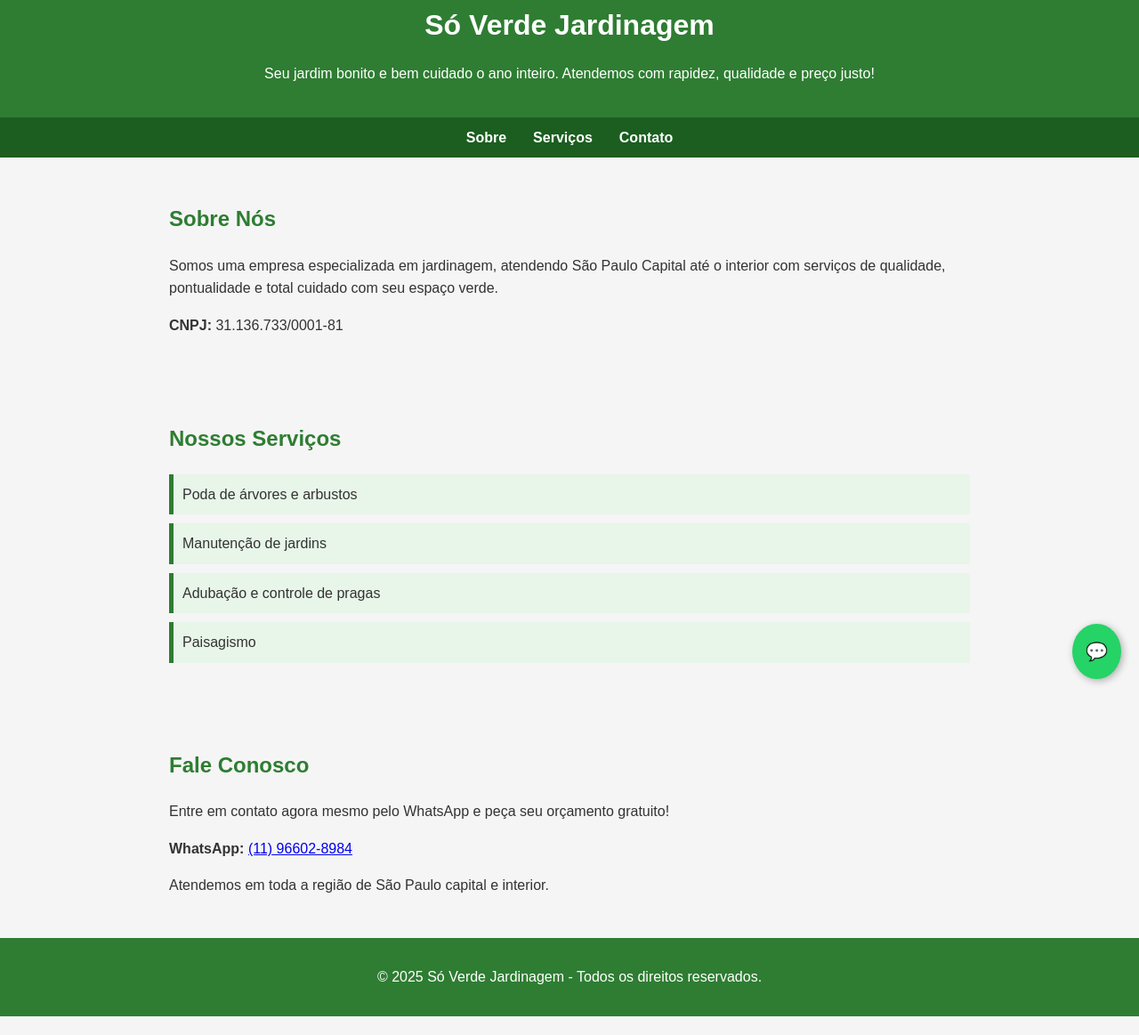
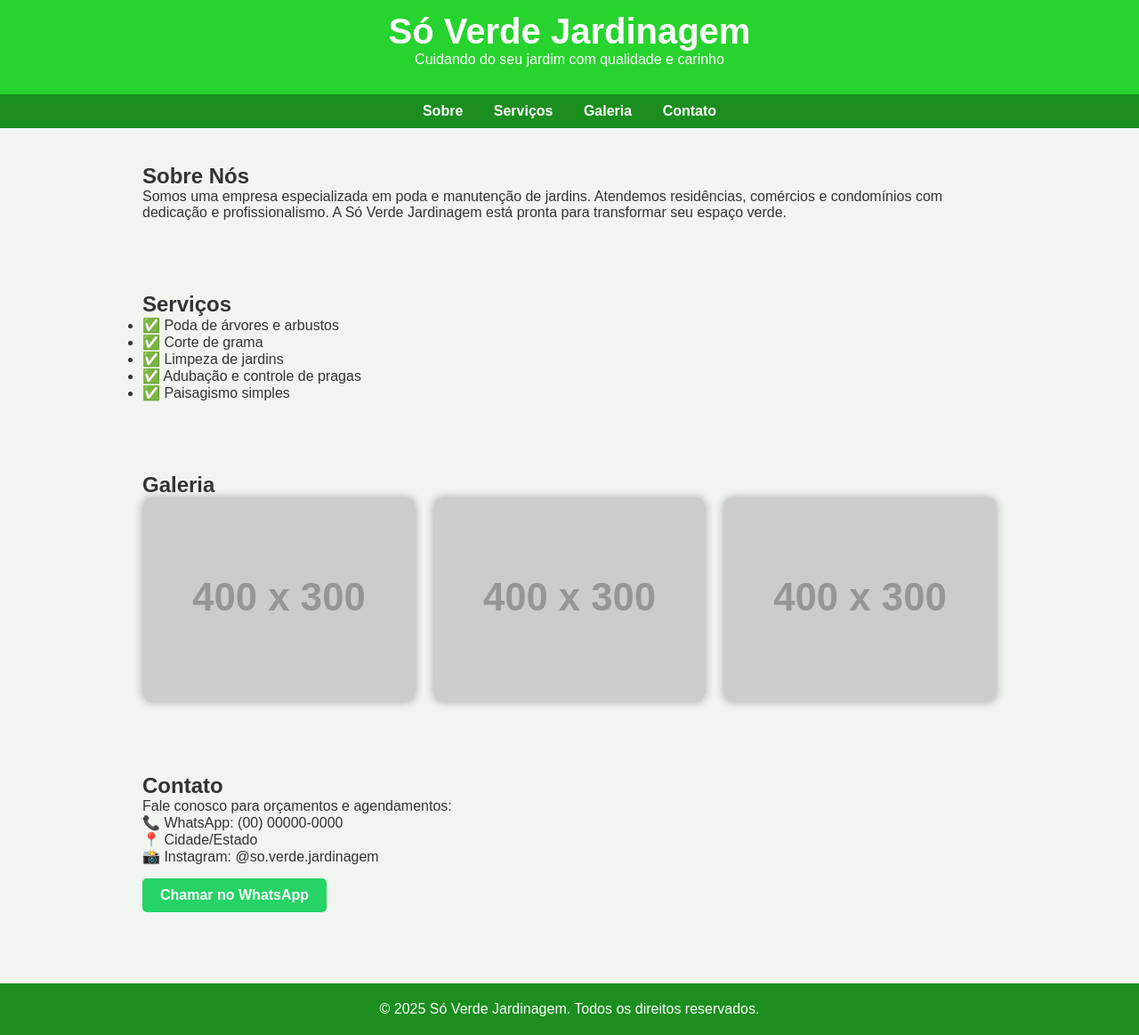
Before and after one commit to Soverde2126/so-verde-site, a plain HTML site: page index.html in a window 1280 px wide. Shown: the part 17-1180 px from the top of the page at 89% size. Before the commit the page ends 1159 px from the top, so only its background shows below. Drawn offline with Linux system fonts and the light colour scheme; placeholder pictures from the web are drawn by us.

Commit message:
Update index.html

```diff
--- a/index.html
+++ b/index.html
@@ -5,127 +5,129 @@
   <meta name="viewport" content="width=device-width, initial-scale=1.0"/>
   <title>Só Verde Jardinagem</title>
   <style>
+    * {
+      margin: 0;
+      padding: 0;
+      box-sizing: border-box;
+    }
+
     body {
       font-family: Arial, sans-serif;
-      margin: 0;
-      padding: 0;
-      line-height: 1.6;
-      background-color: #f5f5f5;
+      background-color: #f0f5f0;
       color: #333;
     }
+
     header {
-      background-color: #2e7d32;
+      background-color: #27d32e;
       color: white;
-      padding: 20px;
+      padding: 30px 20px;
       text-align: center;
     }
+
     header h1 {
-      margin: 0;
-      font-size: 2em;
+      font-size: 2.5em;
     }
+
     nav {
-      background-color: #1b5e20;
-      display: flex;
-      justify-content: center;
+      background-color: #1b8e1f;
+      text-align: center;
       padding: 10px 0;
     }
+
     nav a {
       color: white;
+      text-decoration: none;
       margin: 0 15px;
-      text-decoration: none;
       font-weight: bold;
     }
-    nav a:hover {
-      text-decoration: underline;
-    }
+
     section {
-      padding: 30px 20px;
-      max-width: 900px;
+      padding: 40px 20px;
+      max-width: 1000px;
       margin: auto;
     }
-    h2 {
-      color: #2e7d32;
+
+    .galeria {
+      display: grid;
+      grid-template-columns: repeat(auto-fit, minmax(250px, 1fr));
+      gap: 20px;
     }
-    .servicos ul {
-      list-style: none;
-      padding: 0;
+
+    .galeria img {
+      width: 100%;
+      border-radius: 10px;
+      box-shadow: 0 0 10px #aaa;
     }
-    .servicos li {
-      background: #e8f5e9;
-      margin-bottom: 10px;
-      padding: 10px;
-      border-left: 5px solid #2e7d32;
-    }
+
     footer {
-      background-color: #2e7d32;
+      background-color: #1b8e1f;
       color: white;
       text-align: center;
-      padding: 15px 10px;
+      padding: 20px;
+      margin-top: 40px;
     }
-    .whatsapp {
-      position: fixed;
-      bottom: 20px;
-      right: 20px;
+
+    a.botao-whatsapp {
       background-color: #25d366;
+      padding: 10px 20px;
       color: white;
-      padding: 15px;
-      border-radius: 50%;
-      font-size: 20px;
-      text-align: center;
       text-decoration: none;
-      box-shadow: 2px 2px 8px rgba(0,0,0,0.3);
-    }
-    @media (max-width: 600px) {
-      nav {
-        flex-direction: column;
-      }
-      nav a {
-        margin: 10px 0;
-      }
+      border-radius: 5px;
+      font-weight: bold;
+      display: inline-block;
+      margin-top: 15px;
     }
   </style>
 </head>
 <body>
-
   <header>
     <h1>Só Verde Jardinagem</h1>
-    <p>Seu jardim bonito e bem cuidado o ano inteiro. Atendemos com rapidez, qualidade e preço justo!</p>
+    <p>Cuidando do seu jardim com qualidade e carinho</p>
   </header>
 
   <nav>
     <a href="#sobre">Sobre</a>
     <a href="#servicos">Serviços</a>
+    <a href="#galeria">Galeria</a>
     <a href="#contato">Contato</a>
   </nav>
 
   <section id="sobre">
     <h2>Sobre Nós</h2>
-    <p>Somos uma empresa especializada em jardinagem, atendendo São Paulo Capital até o interior com serviços de qualidade, pontualidade e total cuidado com seu espaço verde.</p>
-    <p><strong>CNPJ:</strong> 31.136.733/0001-81</p>
+    <p>Somos uma empresa especializada em poda e manutenção de jardins. Atendemos residências, comércios e condomínios com dedicação e profissionalismo. A Só Verde Jardinagem está pronta para transformar seu espaço verde.</p>
   </section>
 
-  <section id="servicos" class="servicos">
-    <h2>Nossos Serviços</h2>
+  <section id="servicos">
+    <h2>Serviços</h2>
     <ul>
-      <li>Poda de árvores e arbustos</li>
-      <li>Manutenção de jardins</li>
-      <li>Adubação e controle de pragas</li>
-      <li>Paisagismo</li>
+      <li>✅ Poda de árvores e arbustos</li>
+      <li>✅ Corte de grama</li>
+      <li>✅ Limpeza de jardins</li>
+      <li>✅ Adubação e controle de pragas</li>
+      <li>✅ Paisagismo simples</li>
     </ul>
   </section>
 
+  <section id="galeria">
+    <h2>Galeria</h2>
+    <div class="galeria">
+      <img src="https://via.placeholder.com/400x300?text=Antes+e+Depois" alt="Antes e depois">
+      <img src="https://via.placeholder.com/400x300?text=Jardim+1" alt="Jardim bonito">
+      <img src="https://via.placeholder.com/400x300?text=Poda+em+ação" alt="Poda">
+    </div>
+  </section>
+
   <section id="contato">
-    <h2>Fale Conosco</h2>
-    <p>Entre em contato agora mesmo pelo WhatsApp e peça seu orçamento gratuito!</p>
-    <p><strong>WhatsApp:</strong> <a href="https://wa.me/5511966028984" target="_blank">(11) 96602-8984</a></p>
-    <p>Atendemos em toda a região de São Paulo capital e interior.</p>
+    <h2>Contato</h2>
+    <p>Fale conosco para orçamentos e agendamentos:</p>
+    <p>📞 WhatsApp: (00) 00000-0000</p>
+    <p>📍 Cidade/Estado</p>
+    <p>📸 Instagram: @so.verde.jardinagem</p>
+    <a class="botao-whatsapp" href="https://wa.me/5500000000000" target="_blank">Chamar no WhatsApp</a>
   </section>
 
   <footer>
-    <p>&copy; 2025 Só Verde Jardinagem - Todos os direitos reservados.</p>
+    <p>&copy; 2025 Só Verde Jardinagem. Todos os direitos reservados.</p>
   </footer>
-
-  <a class="whatsapp" href="https://wa.me/5511966028984" target="_blank">💬</a>
-
 </body>
 </html>
```
